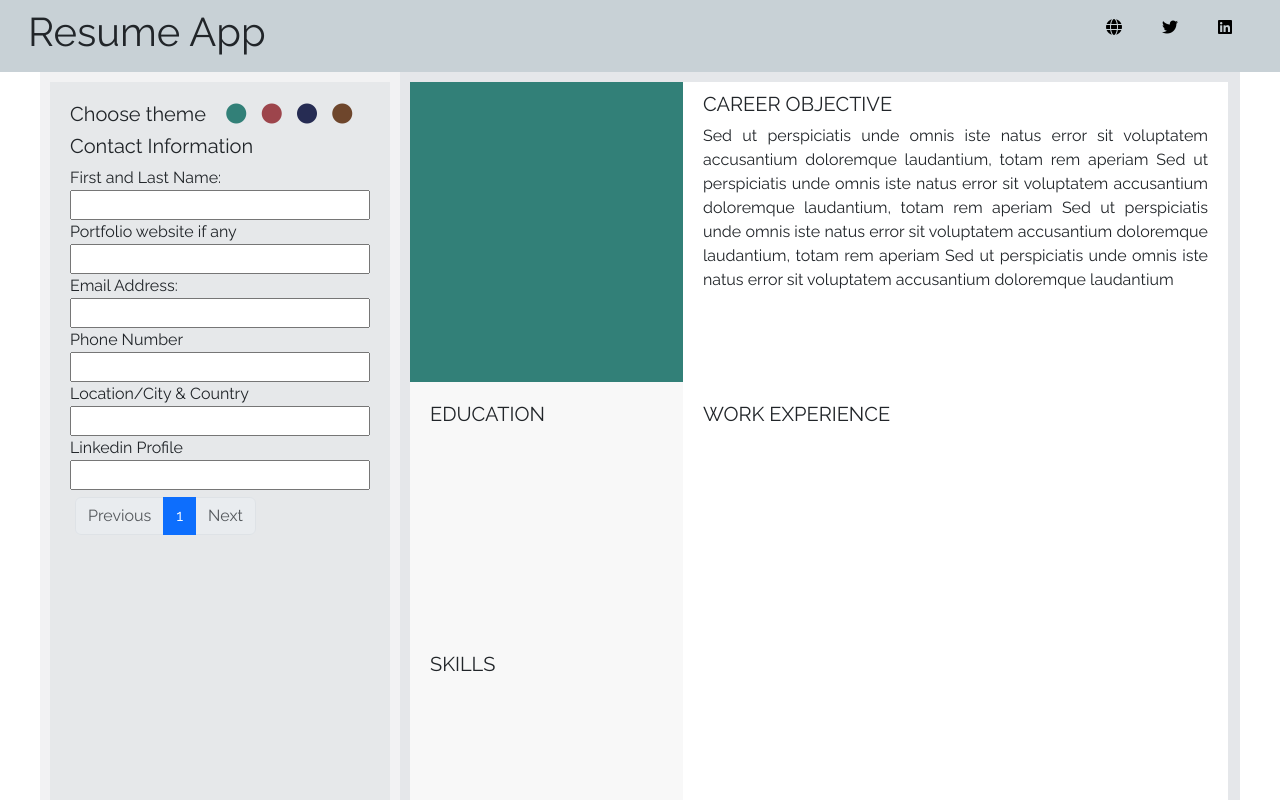
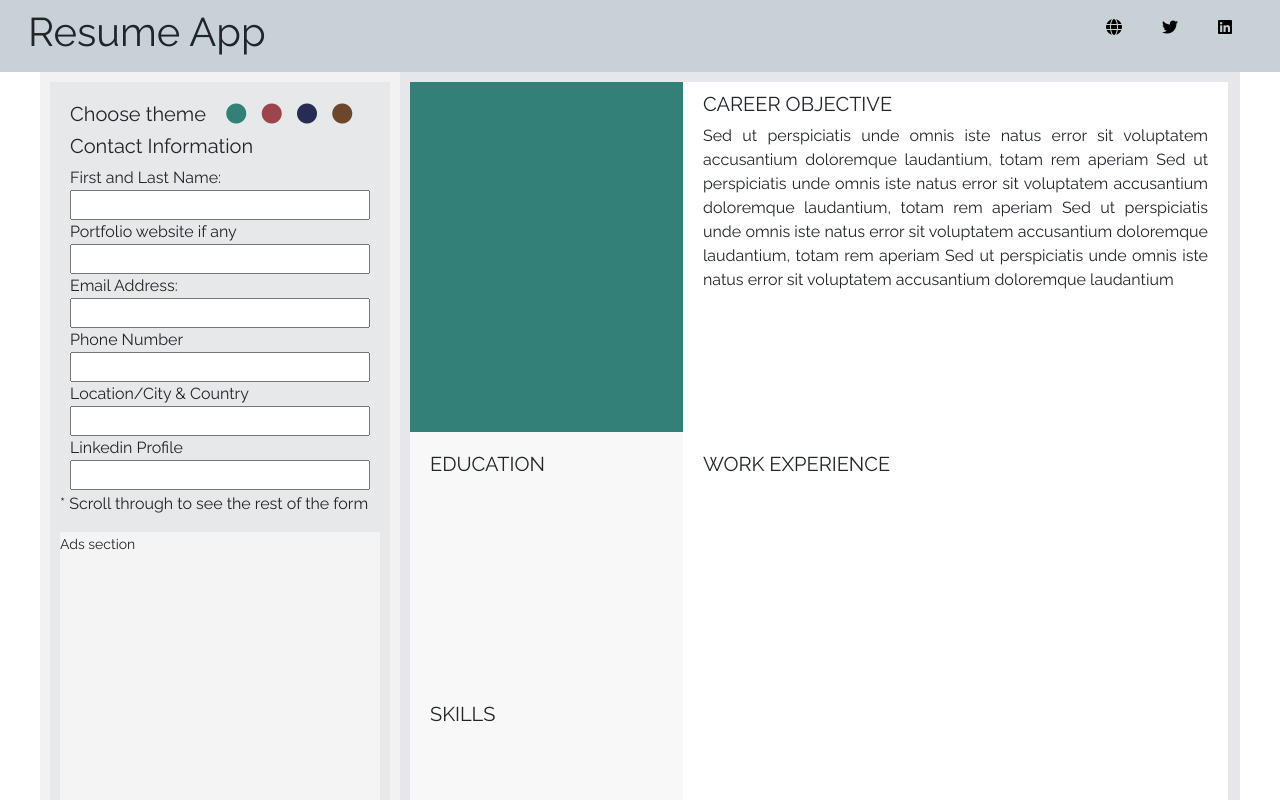
Before and after one commit to victorgis/resume-app, a Vue app: page / in a window 1280 px wide. Shown: the top 800 px of the page. Built offline with nearby package versions, Linux system fonts and the light colour scheme.

Commit message:
added pagination

```diff
--- a/package.json
+++ b/package.json
@@ -8,7 +8,9 @@
     "lint": "vue-cli-service lint"
   },
   "dependencies": {
+    "@fortawesome/fontawesome-svg-core": "^6.4.0",
     "bootstrap": "^5.2.3",
+    "bootstrap-icons": "^1.10.5",
     "bootstrap-vue": "^2.23.1",
     "core-js": "^3.8.3",
     "html2canvas": "^1.4.1",
--- a/public/index.html
+++ b/public/index.html
@@ -8,6 +8,7 @@
     <link rel="preconnect" href="https://fonts.gstatic.com" crossorigin>
     <link href="https://fonts.googleapis.com/css2?family=Raleway:ital,wght@0,100;0,200;0,300;0,400;1,100;1,200;1,300&display=swap" rel="stylesheet">
     <link rel="stylesheet" href="https://kit.fontawesome.com/e59d6d4319.css" crossorigin="anonymous">
+    <link rel="stylesheet" href="https://cdn.jsdelivr.net/npm/bootstrap-icons@1.10.5/font/bootstrap-icons.css">
 
     <link href="https://cdn.jsdelivr.net/npm/bootstrap@5.3.0-alpha1/dist/css/bootstrap.min.css" rel="stylesheet" integrity="sha384-GLhlTQ8iRABdZLl6O3oVMWSktQOp6b7In1Zl3/Jr59b6EGGoI1aFkw7cmDA6j6gD" crossorigin="anonymous">
     <script src="https://cdn.jsdelivr.net/npm/bootstrap@5.3.0-alpha1/dist/js/bootstrap.bundle.min.js" integrity="sha384-w76AqPfDkMBDXo30jS1Sgez6pr3x5MlQ1ZAGC+nuZB+EYdgRZgiwxhTBTkF7CXvN" crossorigin="anonymous"></script>
--- a/src/App.vue
+++ b/src/App.vue
@@ -26,13 +26,9 @@ export default {
   /* display: grid; */
   font-family: "Raleway", sans-serif;
   margin: 0 auto;
-  /* -webkit-font-smoothing: antialiased;
-  -moz-osx-font-smoothing: grayscale; */
-  /* text-align: center; */
-  /* align-content: center;
-  color: #2c3e50; */
 }
 body {
   margin: 0;
 }
+/* @import url("https://cdn.jsdelivr.net/npm/bootstrap-icons@1.10.5/font/bootstrap-icons.css"); */
 </style>
--- a/src/components/Main.vue
+++ b/src/components/Main.vue
@@ -3,6 +3,7 @@
     <div class="main">
       <div class="grid-container">
         <!-- <Form /> -->
+
         <!-- Aside -->
         <div class="aside">
           <div class="form-container">
@@ -33,7 +34,6 @@
               <label for="website">Portfolio website if any</label>
               <input
                 type="text"
-                id="website"
                 name="website"
                 v-model="website"
                 v-on:input="listenFor1"
@@ -41,7 +41,6 @@
               <label for="email">Email Address:</label>
               <input
                 type="email"
-                id="email"
                 name="email"
                 v-model="email"
                 v-on:input="listenFor2"
@@ -49,7 +48,6 @@
               <label for="phone">Phone Number</label>
               <input
                 type="text"
-                id="phone"
                 name="phone"
                 v-model="phone"
                 v-on:input="listenFor3"
@@ -57,7 +55,6 @@
               <label for="location">Location/City & Country</label>
               <input
                 type="text"
-                id="location"
                 name="location"
                 v-model="location"
                 v-on:input="listenFor4"
@@ -65,7 +62,6 @@
               <label for="linkedin">Linkedin Profile</label>
               <input
                 type="text"
-                id="linkedin"
                 name="linkedin"
                 v-model="linkedin"
                 v-on:input="listenFor5"
@@ -73,7 +69,6 @@
               <label for="twitter">Twitter Profile</label>
               <input
                 type="text"
-                id="twitter"
                 name="twitter"
                 v-model="twitter"
                 v-on:input="listenFor6"
@@ -425,7 +420,7 @@
             </div>
           </div>
 
-          <nav aria-label="Form pagination">
+          <!-- <nav aria-label="Form pagination">
             <ul class="pagination">
               <li class="page-item" :class="{ disabled: currentPage === 1 }">
                 <a
@@ -462,7 +457,11 @@
                 >
               </li>
             </ul>
-          </nav>
+          </nav> -->
+          <p>* Scroll through to see the rest of the form</p>
+          <div class="ads">
+            <small>Ads section</small>
+          </div>
         </div>
 
         <!-- Resume section -->
@@ -703,14 +702,12 @@
                 </div>
               </div>
             </div>
-            <div class="button">
-              <button @click="download" class="btn">
-                Click here to download
-              </button>
-            </div>
           </div>
         </div>
       </div>
+    </div>
+    <div class="button">
+      <button @click="download" class="btn">Click here to download</button>
     </div>
   </div>
 </template>
@@ -1008,6 +1005,9 @@ h1,
 h3 {
   font-size: 20px !important;
 }
+.container {
+  text-align: center;
+}
 .main {
   margin-left: 20px;
   margin-right: 20px;
@@ -1027,23 +1027,27 @@ h3 {
   padding: 10px;
   background: rgba(209, 215, 221, 0.4);
   text-align: left;
+  height: 1162px;
 }
 
 .resume {
   padding: 10px;
   background: rgba(209, 215, 221, 0.4);
+  height: 1171px;
 }
 
 .resume-aside {
   background: #f8f8f8;
   margin: 0px;
   padding: 0px;
+  height: 1162px;
 }
 
 .career-aside {
   background: #fff;
   padding: 0 10px;
   text-align: justify;
+  height: 1162px;
 }
 
 .resume-grid {
@@ -1082,7 +1086,7 @@ textarea[type="text" i] {
 .aside-contact {
   margin: 0px;
   padding: 30px 20px 20px 40px;
-  height: 300px;
+  height: 350px;
   background: #328078;
   color: #fff;
 }
@@ -1113,7 +1117,7 @@ textarea[type="text" i] {
 }
 
 .career-section {
-  height: 320px;
+  height: 370px;
   padding: 10px 10px 0px 10px;
 }
 
@@ -1152,6 +1156,7 @@ div.div-skills-para p {
 div.div-point1 p {
   margin: 0px;
   margin-top: 10px;
+  width: 440px;
 }
 
 .div-point-child {
@@ -1209,10 +1214,8 @@ button.btn:hover {
 /* .div-pagination {
 
 } */
-
-.pagination {
-  width: 80px;
-  padding: 5px;
-  margin: 0 10px;
+.ads {
+  height: 400px;
+  background: #f4f4f4;
 }
 </style>
```
Also changed, not shown: 1 other file (tests, documents, lock files or other folders).
